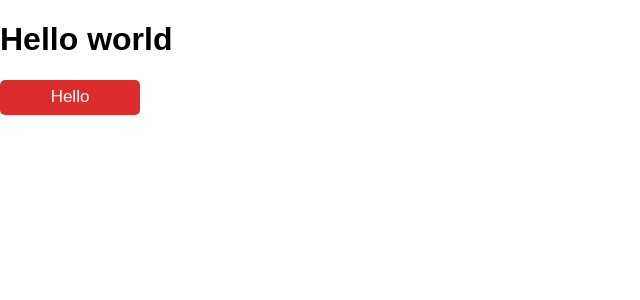
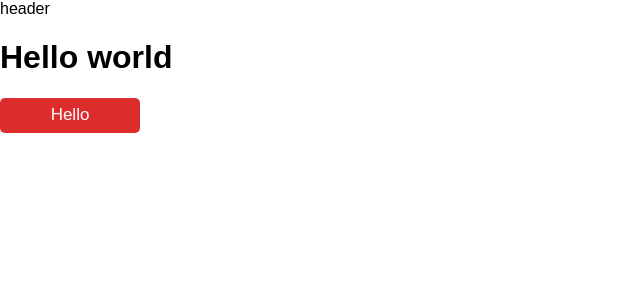
Before and after one commit to nikavolk/comiczz, a React (Create React App) app: page / in a window 1280 px wide. Shown: the top 300 px of the page, without its empty margins (0-640 px from the left). Built offline with nearby package versions, Linux system fonts and the light colour scheme.

Commit message:
Basic header code

```diff
--- a/src/App.tsx
+++ b/src/App.tsx
@@ -1,8 +1,12 @@
 import { Button } from "./components/Button";
+import Header from "./components/Header";
 
 function App() {
   return (
     <div>
+      <header>
+        <Header />
+      </header>
       <h1>Hello world</h1>
       <Button type="submit">Hello</Button>
     </div>
--- /dev/null
+++ b/src/components/Header/header.style.scss
@@ -0,0 +1,2 @@
+@use "../../globals/styles/functions.scss" as func;
+@use "../../globals/styles/variables.scss" as var;
--- /dev/null
+++ b/src/components/Header/index.tsx
@@ -0,0 +1,7 @@
+import "./header.style.scss";
+
+const Header = (): JSX.Element => {
+  return <div>header</div>;
+};
+
+export default Header;
--- a/src/index.scss
+++ b/src/index.scss
@@ -5,3 +5,7 @@ body {
   margin: 0;
   font-family: var.$font-family;
 }
+
+header {
+  display: flex;
+}
```
